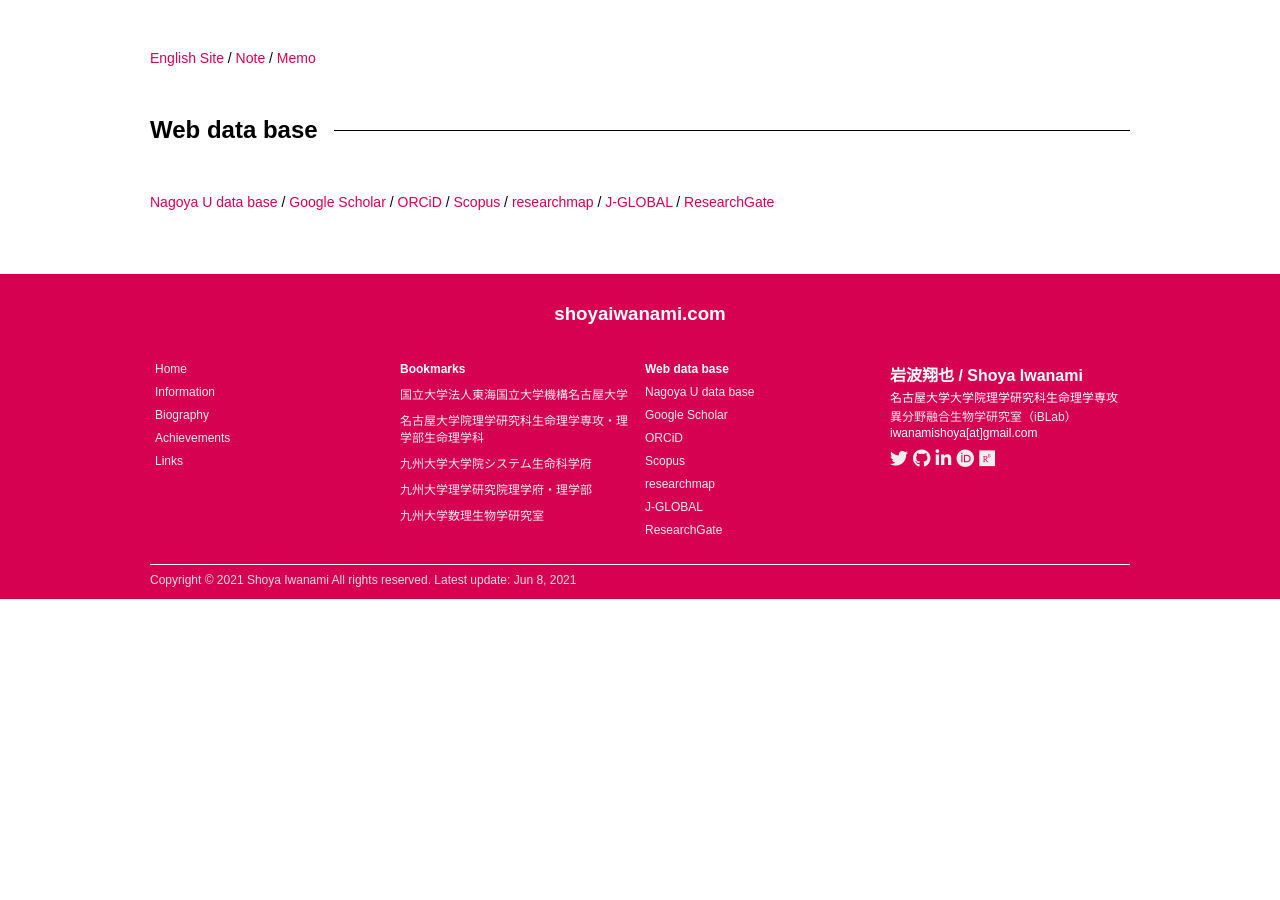
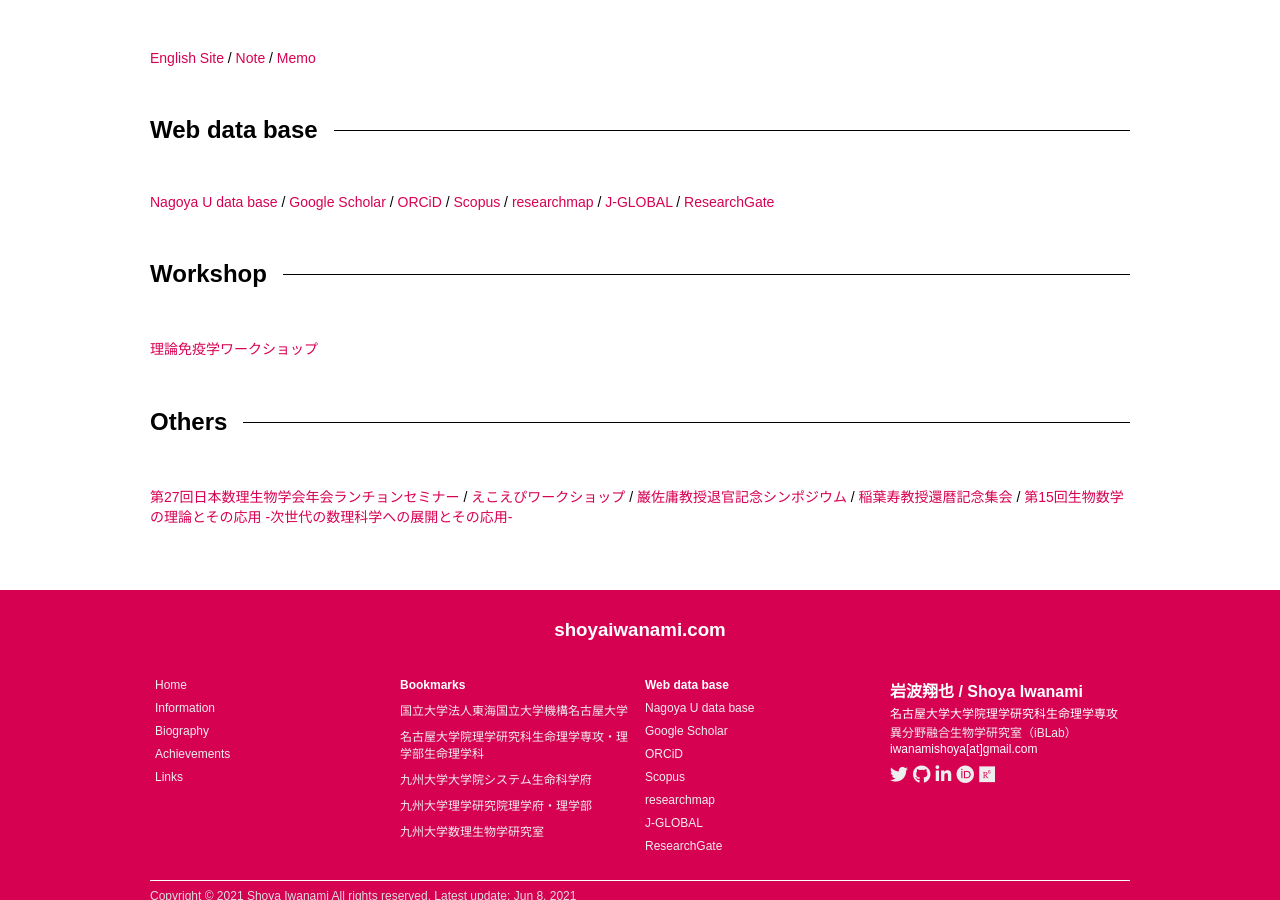
Before and after one commit to iwanaminami/iwanaminami.github.io, a Jekyll site: the page built from pages/links.markdown, in a window 1280 px wide and 900 px high, scrolled down 643 px. Built offline with Jekyll 4.4.1, drawn with Linux system fonts in a browser that asks for light colours; before the commit the page ends 1242 px from its top, so only the background shows below that.

Commit message:
Update links.yml

```diff
--- a/_data/links.yml
+++ b/_data/links.yml
@@ -39,3 +39,21 @@
     url: https://jglobal.jst.go.jp/detail?JGLOBAL_ID=202001015465097756
   - name: ResearchGate
     url: https://www.researchgate.net/profile/Shoya-Iwanami
+
+- title: Workshop
+  links:
+  - name: 理論免疫学ワークショップ
+    url: https://workshop.theoreticalimmunology.jp
+
+- title: Others
+  links:
+  - name: 第27回日本数理生物学会年会ランチョンセミナー
+    url: https://luncheonbiomath.jimdofree.com/
+  - name: えこえぴワークショップ
+    url: https://ecoepi.jimdofree.com/
+  - name: 巌佐庸教授退官記念シンポジウム
+    url: https://yohiwasataikankinen.wixsite.com/symposium
+  - name: 稲葉寿教授還暦記念集会
+    url: https://inabakanreki.jimdofree.com/
+  - name: "第15回生物数学の理論とその応用 -次世代の数理科学への展開とその応用-"
+    url: https://tbmaxv.wixsite.com/home
```
